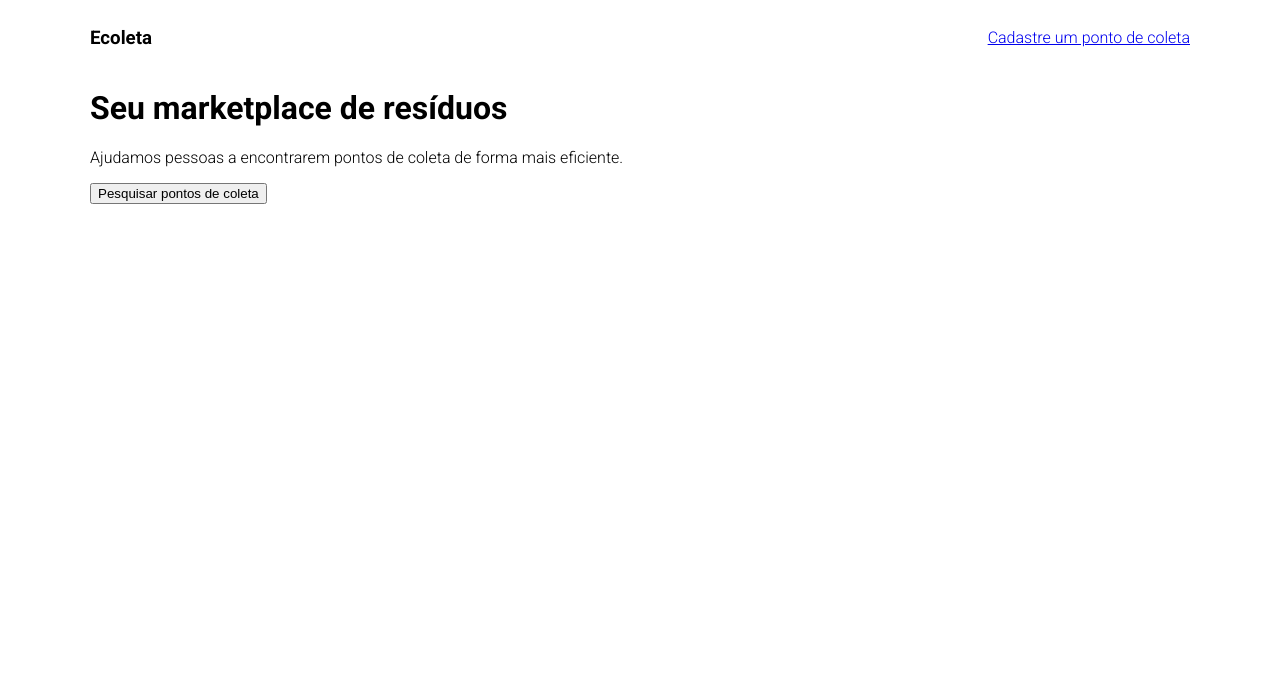
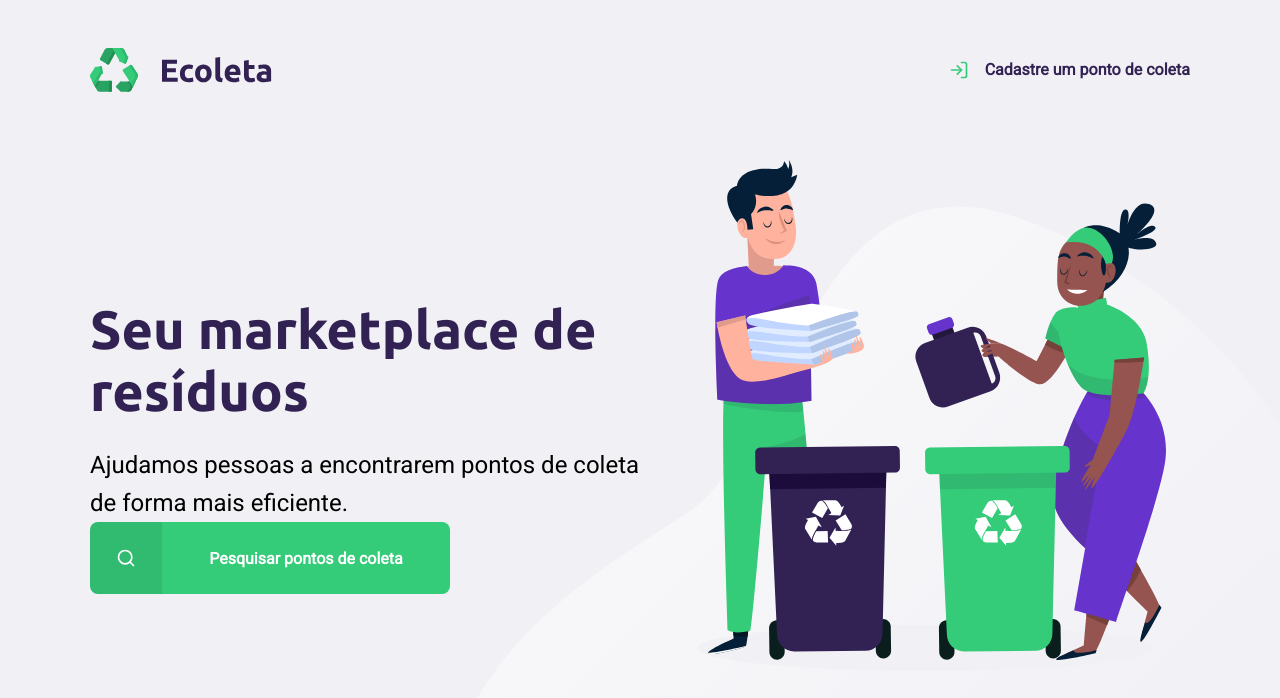
Before and after one commit to Davi-Tolen/CursoNLW, a plain HTML site: page index.html in a window 1280 px wide. Drawn offline with Linux system fonts and the light colour scheme.

Commit message:
Primeira aula

```diff
--- a/index.html
+++ b/index.html
@@ -19,26 +19,39 @@
     <meta name="viewport" content="width=device-width, initial-scale=1.0">
     <title>Ecoleta</title>
 
-    <link href="https://fonts.googleapis.com/css2?family=Roboto:wght@300;700&display=swap" rel="stylesheet">
+    <link href="https://fonts.googleapis.com/css2?family=Roboto&family=Ubuntu:wght@700&display=swap" rel="stylesheet">
 
     <link rel="stylesheet" href="/styles/main.css">
 </head>
 <body>
 
-    <div class="content">
+    <div id ="page-home">
 
-        <header>
-            <h3>Ecoleta</h3>
+        <div class="content">
 
-            <a href="#">Cadastre um ponto de coleta</a>
-        </header>
+            <header>
 
-        <h1>Seu marketplace de resíduos</h1>
+                <img src="/assets/logo.svg" alt="logomarca">
 
-        <p>Ajudamos pessoas a encontrarem pontos de coleta de forma mais eficiente.</p>
+                <a href="google.com.br">
+                    <span></span>
+                    Cadastre um ponto de coleta
 
-        <button>Pesquisar pontos de coleta</button>
+                </a>
+            </header>
+            <main>
+                <h1>Seu marketplace de resíduos</h1>
+
+                <p>Ajudamos pessoas a encontrarem pontos de coleta de forma mais eficiente.</p>
+
+                <a href="#"><span></span><strong>Pesquisar pontos de coleta</strong></a>
+
+            </main>
+
+
+        </div>
     </div>
+
 
 </body>
 </html>
--- a/styles/main.css
+++ b/styles/main.css
@@ -1,7 +1,30 @@
+:root{
+    --title-color: #322153;
+    --primary-color: #34cb79
+}
+
 html{
     font-family: 'Roboto', sans-serif;
 }
 
+body{
+    background: #f0f0f5;
+    -webkit-font-smoothing: antialiased;
+}
+
+a {
+    text-decoration: none;
+}
+
+h1, h2, h3, h4, h5, h6{
+    font-family: 'Ubuntu', sans-serif;
+    color: var(--title-color);
+}
+
+* {
+    padding: 0;
+    margin: 0;
+}
 /*BOX MODEL
 
 Modelo de caixa
@@ -10,14 +33,117 @@ largura, altura, espaçamentos, preenchimentos,
 bordas, cor, fundo, maneira que é vista pelo html
 */
 
-header{
+#page-home {
+    height: 100vh;
+    background: url("../assets/home-background.svg") no-repeat;
+    background-position: 35vw 20vh /*bottom*/;
+}
+
+#page-home .content {
+    width: 90%;
+    max-width: 1100px;
+    margin: 0 auto;
+    height: 100%;
+    display: flex;
+    flex-direction: column;
+}
+
+#page-home header{
+    margin-top: 48px;
     display: flex;
     align-items: center;
     justify-content: space-between;
 }
 
-.content {
-    width: 90%;
-    max-width: 1100px;
-    margin: 0 auto;
+#page-home header a {
+    display: flex;
+    color: var(--title-color);
+    font-weight: 700;
 }
+#page-home header a span {
+    margin-right: 16px;
+    display: flex;
+    background-image: url("../assets/log-in.svg");
+    width: 20px;
+    height: 20px;
+}
+
+#page-home main{
+    max-width: 560px;
+    flex: 1;
+    display: flex;
+    flex-direction: column;
+    justify-content: center;
+}
+
+#page-home main h1{
+    font-size: 54px;
+
+}
+
+#page-home main p {
+    font-size: 24px;
+    line-height: 38px;
+    margin-top: 24px;
+}
+
+#page-home main a {
+    width: 100%;
+    max-width: 360px;
+    height: 72px;
+    border-radius: 8px;
+    background: var(--primary-color);
+    display: flex;
+    align-items: center;
+    transition: 400ms;
+
+}
+
+#page-home main a:hover{
+    background: #2fb86e;
+}
+
+#page-home main a span{
+    width: 72px;
+    height: 72px;
+    border-top-left-radius: 8px;
+    border-bottom-left-radius: 8px;
+    background-color: rgba(0, 0, 0, 0.08);
+    display: flex;
+    align-items: center;
+    justify-content: center;
+}
+
+#page-home main a span::after{
+    content: "";
+    background-image: url("../assets/search.svg");
+
+    width: 20px;
+    height: 20px;
+}
+
+#page-home main a strong{
+    color: white;
+    flex: 1;
+    text-align: center;
+}
+
+@media (max-width: 900px){
+    #page-home{
+        background-position-x: 70vh;
+    }
+    #page-home .content{
+        align-items: center;
+        text-align: center;
+    }
+    #page-home header a{
+        position: absolute;
+        bottom: 48px;
+
+        left: 50%;
+        transform: translateX(-50%);
+    }
+    #page-home main{
+        align-items: center;
+    }
+}
```
Also changed, not shown: assets/arrow-left.svg (added), assets/baterias.svg (added), assets/check.svg (added), assets/eletronicos.svg (added), assets/home-background.svg (added), assets/lampadas.svg (added), assets/log-in.svg (added), assets/logo.svg (added), assets/oleo.svg (added), assets/organicos.svg (added), assets/papeis-papelao.svg (added), assets/search.svg (added), assets/x.svg (added).
